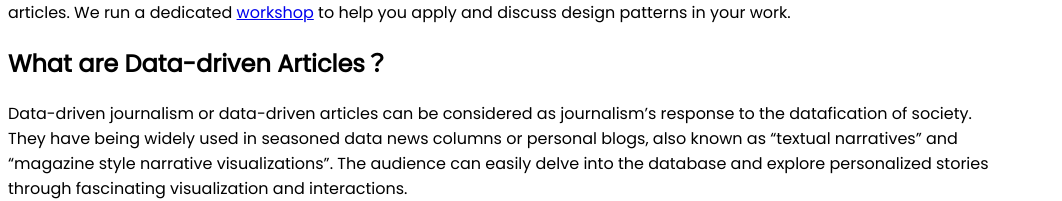
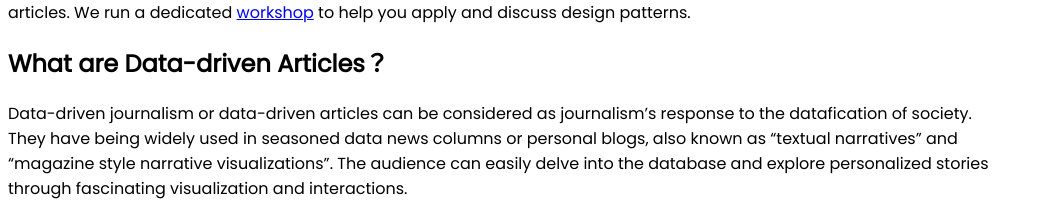
Before and after one commit to datadrivenarticle/datadrivenarticle, a Jekyll site: the page built from index.md, in a window 1280 px wide. Shown: the part 910-1111 px from the top of the page, without its empty margins (0-1062 px from the left). Built offline with Jekyll 4.4.1, drawn with Linux system fonts in a browser that asks for light colours; our own code applies the rules of GitHub Pages for plain Markdown files; a script that is not in the unit is left out.

Commit message:
Update index.md

```diff
--- a/index.md
+++ b/index.md
@@ -5,7 +5,7 @@
 
 
 
-This page lists [design patterns for data-driven article](https://datadrivenarticle.github.io/patterns.html) collected to support the design and creative exploration of data-driven articles. We run a dedicated [workshop](https://datadrivenarticle.github.io/workshop.html) to help you apply and discuss design patterns in your work.
+This page lists [design patterns for data-driven article](https://datadrivenarticle.github.io/patterns.html) collected to support the design and creative exploration of data-driven articles. We run a dedicated [workshop](https://datadrivenarticle.github.io/workshop.html) to help you apply and discuss design patterns.
 
 
 ## What are Data-driven Articles？
```
